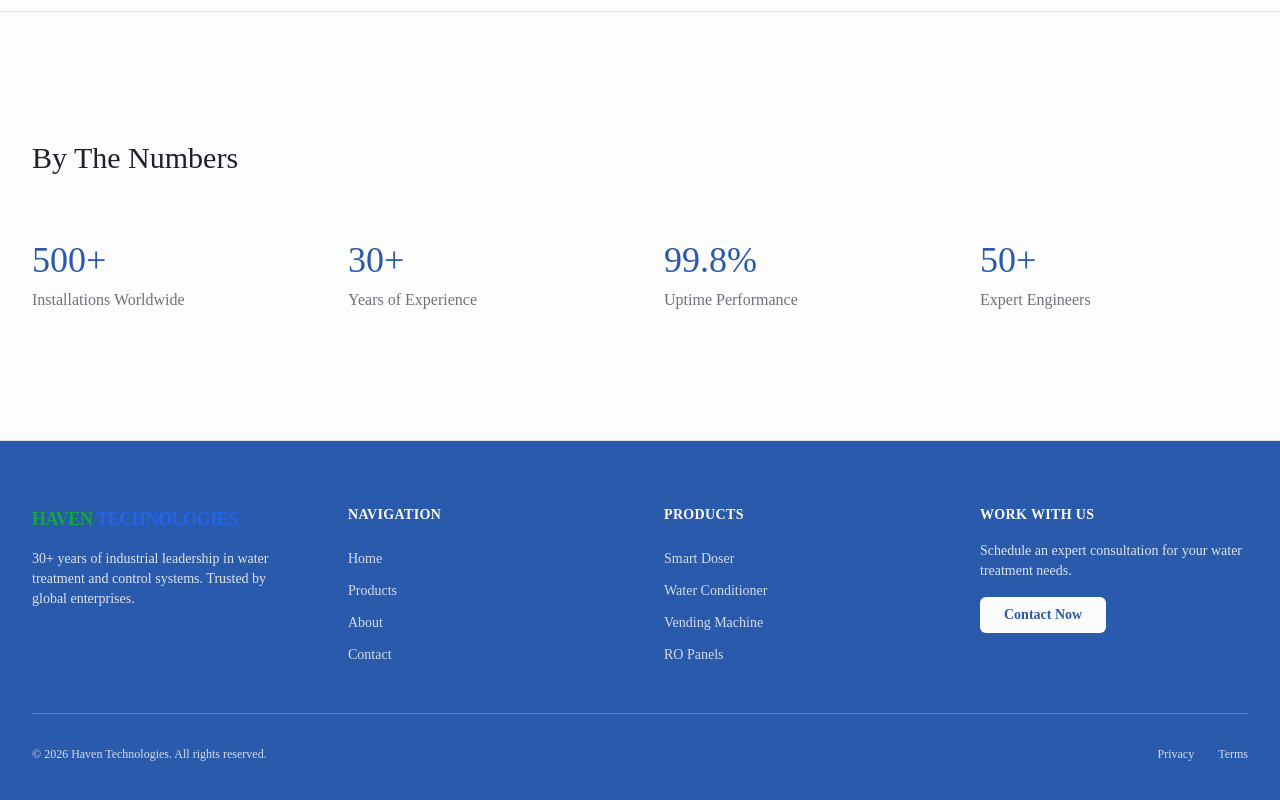
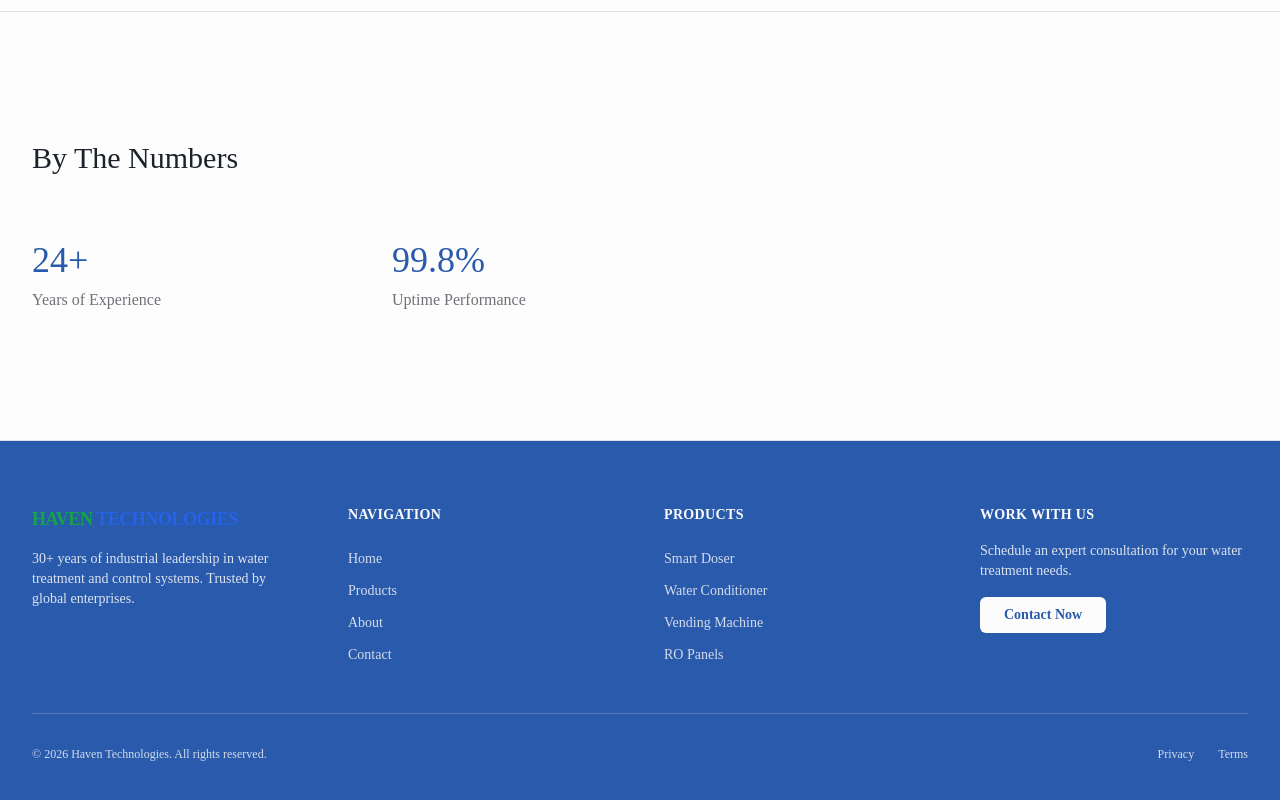
Before and after one commit to urstrulyyash01-sudo/Haven-Technologies, a Next.js app: page /about in a window 1280 px wide. Shown: the part 1243-2043 px from the top of the page. Built offline with nearby package versions, Linux system fonts and the light colour scheme.

Commit message:
feat: update About page stats to 2 metrics
Show "Years of Experience" and "Uptime Performance", remove others.

```diff
--- a/app/about/page.tsx
+++ b/app/about/page.tsx
@@ -75,22 +75,14 @@ export default function About() {
           <div className="max-w-7xl mx-auto px-4 sm:px-6 lg:px-8 py-24 lg:py-32">
             <div className="space-y-16">
               <h2 className="text-3xl font-normal text-foreground">By The Numbers</h2>
-              <div className="grid grid-cols-1 md:grid-cols-4 gap-12">
+              <div className="grid grid-cols-1 md:grid-cols-2 gap-12 max-w-2xl">
                 <div className="space-y-2">
-                  <div className="text-4xl font-light text-primary">500+</div>
-                  <p className="text-muted-foreground">Installations Worldwide</p>
-                </div>
-                <div className="space-y-2">
-                  <div className="text-4xl font-light text-primary">30+</div>
+                  <div className="text-4xl font-light text-primary">24+</div>
                   <p className="text-muted-foreground">Years of Experience</p>
                 </div>
                 <div className="space-y-2">
                   <div className="text-4xl font-light text-primary">99.8%</div>
                   <p className="text-muted-foreground">Uptime Performance</p>
-                </div>
-                <div className="space-y-2">
-                  <div className="text-4xl font-light text-primary">50+</div>
-                  <p className="text-muted-foreground">Expert Engineers</p>
                 </div>
               </div>
             </div>
```
